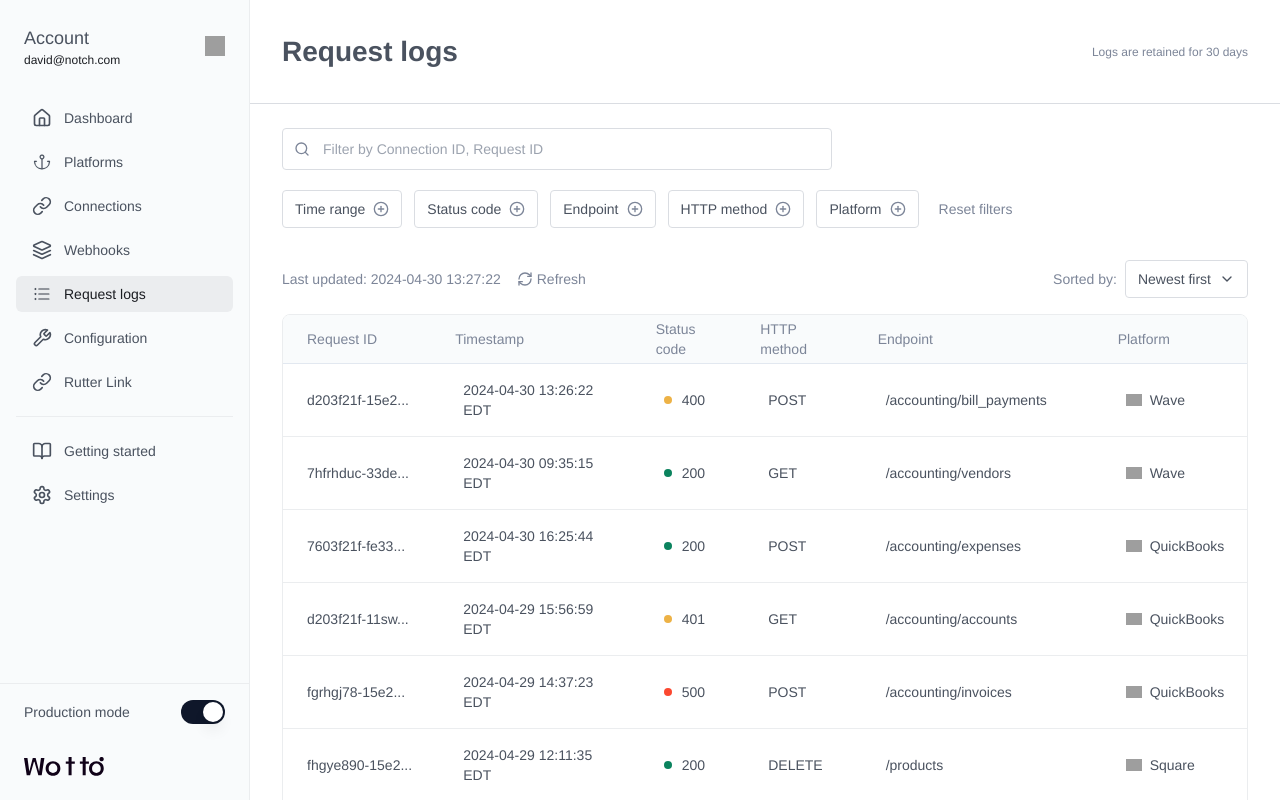
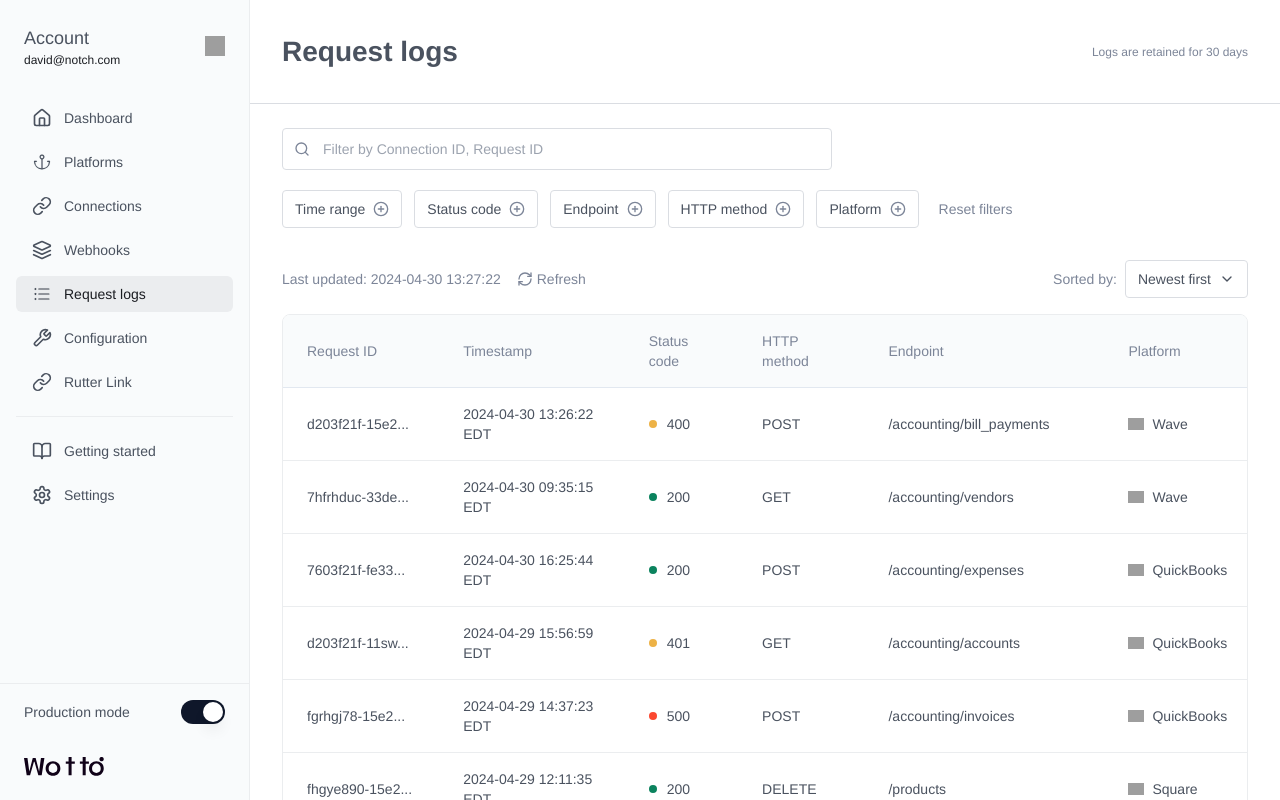
Before and after one commit to jadenguyenux/figma-ui-replicator-49, a React (Vite) app: page / in a window 1280 px wide. Built offline with nearby package versions, Linux system fonts and the light colour scheme; grey boxes are pictures that could not be loaded; a web font is replaced by a local one.

Commit message:
Fix: Table cell content alignment
Align table cell content with column header.

```diff
--- a/src/components/request-logs/LogsTable.tsx
+++ b/src/components/request-logs/LogsTable.tsx
@@ -151,12 +151,12 @@ const LogsTable: React.FC = () => {
         <Table>
           <TableHeader className="bg-[#F9FBFC]">
             <UITableRow className="hover:bg-[#F9FBFC]">
-              <TableHead className="text-[#7C8598] font-medium pl-6">Request ID</TableHead>
-              <TableHead className="text-[#7C8598] font-medium">Timestamp</TableHead>
-              <TableHead className="text-[#7C8598] font-medium">Status code</TableHead>
-              <TableHead className="text-[#7C8598] font-medium">HTTP method</TableHead>
-              <TableHead className="text-[#7C8598] font-medium">Endpoint</TableHead>
-              <TableHead className="text-[#7C8598] font-medium">Platform</TableHead>
+              <TableHead className="text-[#7C8598] font-medium pl-6 py-4">Request ID</TableHead>
+              <TableHead className="text-[#7C8598] font-medium px-6 py-4">Timestamp</TableHead>
+              <TableHead className="text-[#7C8598] font-medium px-6 py-4">Status code</TableHead>
+              <TableHead className="text-[#7C8598] font-medium px-6 py-4">HTTP method</TableHead>
+              <TableHead className="text-[#7C8598] font-medium px-6 py-4">Endpoint</TableHead>
+              <TableHead className="text-[#7C8598] font-medium px-6 py-4">Platform</TableHead>
             </UITableRow>
           </TableHeader>
           <TableBody>
```
